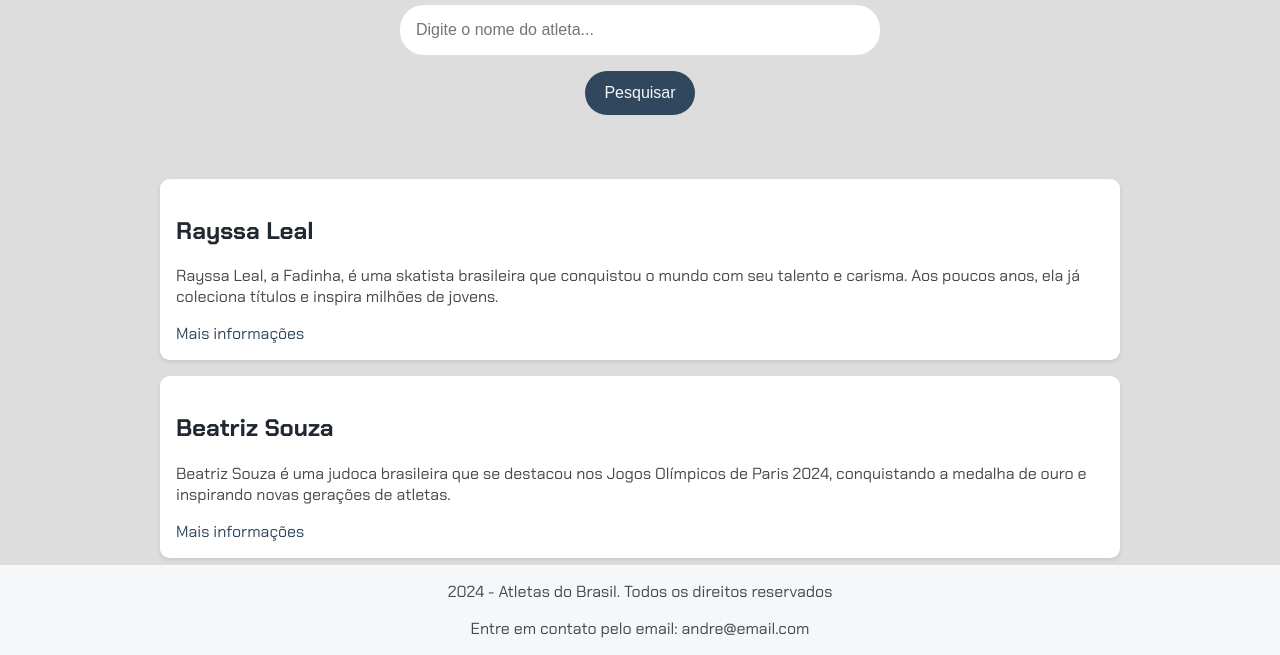
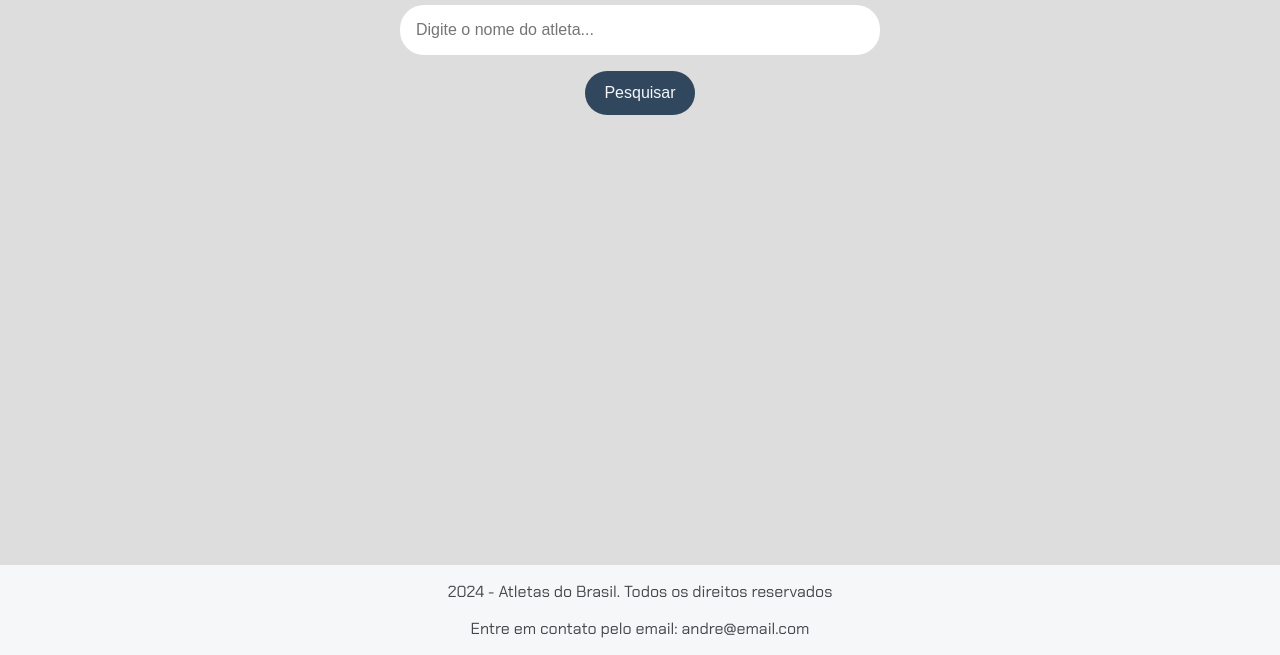
Before and after one commit to bessax/imersao-alura-gemini, a plain HTML site: page index.html in a window 1280 px wide. Both pictures are taken after a click on the button "Pesquisar". Shown: the part 145-800 px from the top of the page. Drawn offline with Linux system fonts and the light colour scheme.

Commit message:
#update: implementações da aula 5.

```diff
--- a/app.js
+++ b/app.js
@@ -1,10 +1,16 @@
 function pesquisar() {
+    console.log(dados);
     console.log('Pesquisando...');
-    let section = document.getElementById('resultados-pesquisa');
+    let section = document.getElementById("resultados-pesquisa");
+    let campoPesquisa = document.getElementById("campo-pesquisa").value;
+    if (campoPesquisa == "") {
+        section.innerHTML = "";
+        return;
+    }
     let resultados = "";
-
     for (let dado of dados) {
-        resultados += `
+        if (dado.titulo.toLowerCase().includes(campoPesquisa.toLowerCase())) {
+            resultados += `
             <div class="item-resultado">
                 <a href="#" target="_blank">
                     <h2>${dado.titulo}</h2>
@@ -14,10 +20,9 @@ function pesquisar() {
                 <a href=${dado.link} target="_blank">Mais informações</a>
             </div>
         `;
+        }
     }
 
     section.innerHTML = resultados;
 
-
-
 }
--- a/index.html
+++ b/index.html
@@ -14,8 +14,8 @@
     </header>
     <main>
         <section>
-            <input type="text" placeholder="Digite o nome do atleta...">
-            <button onclick="pesquisar()">Pesquisar</button>
+            <input type="text" placeholder="Digite o nome do atleta..." id="campo-pesquisa">
+            <button onclick='pesquisar()'>Pesquisar</button>
         </section>
         <section class="resultados-pesquisa" id="resultados-pesquisa">
             <!-- <div class="item-resultado">
```
